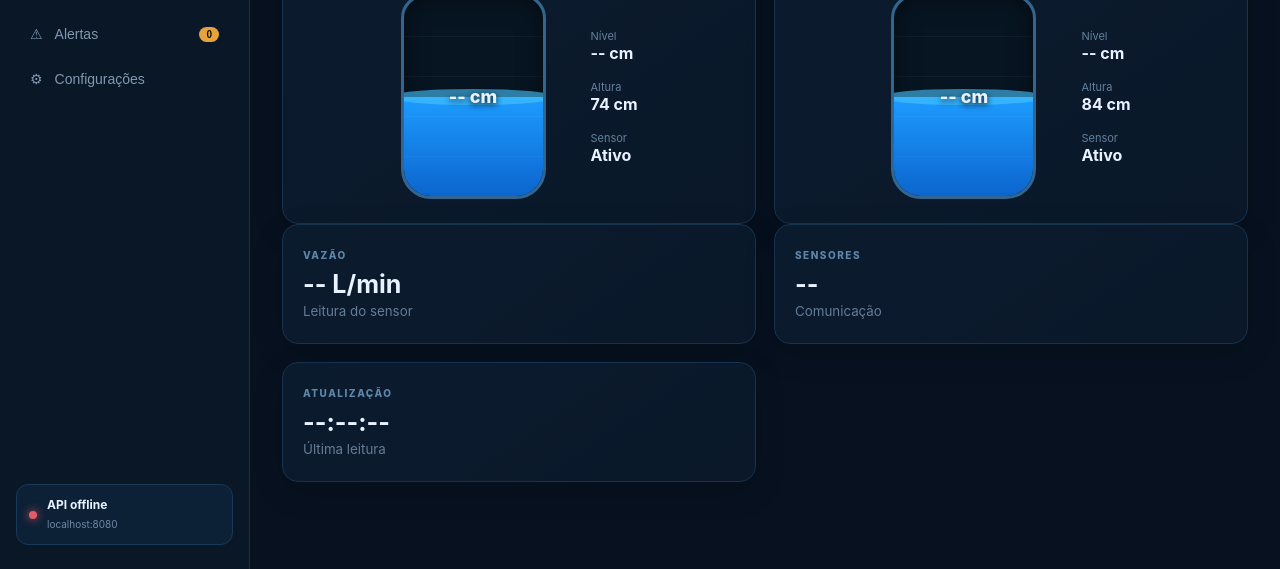
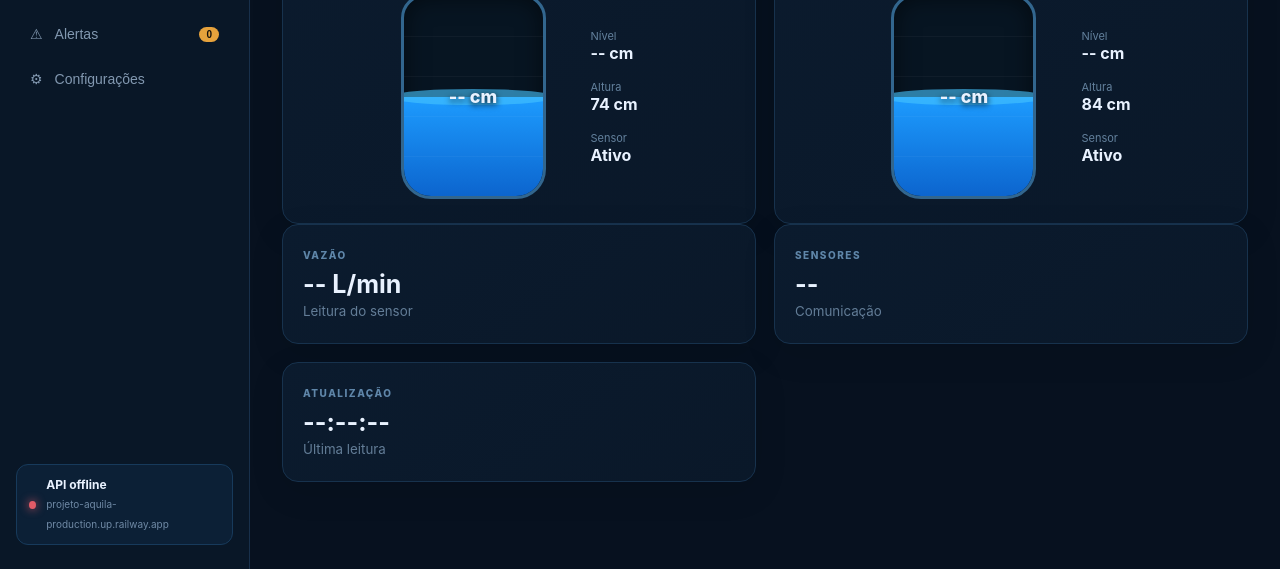
Before and after one commit to debora-e-manu/projeto-aquila, a website: page index.html in a window 1280 px wide. Shown: the part 231-800 px from the top of the page. Drawn offline with Linux system fonts and the light colour scheme; no server answers.

Commit message:
Atualiza endereço da API

```diff
--- a/index.html
+++ b/index.html
@@ -29,7 +29,7 @@
         <span class="status-dot" id="apiDot"></span>
         <div>
           <strong id="apiText">API conectando...</strong>
-          <small>localhost:8080</small>
+          <small>projeto-aquila-production.up.railway.app</small>
         </div>
       </div>
     </div>
```
